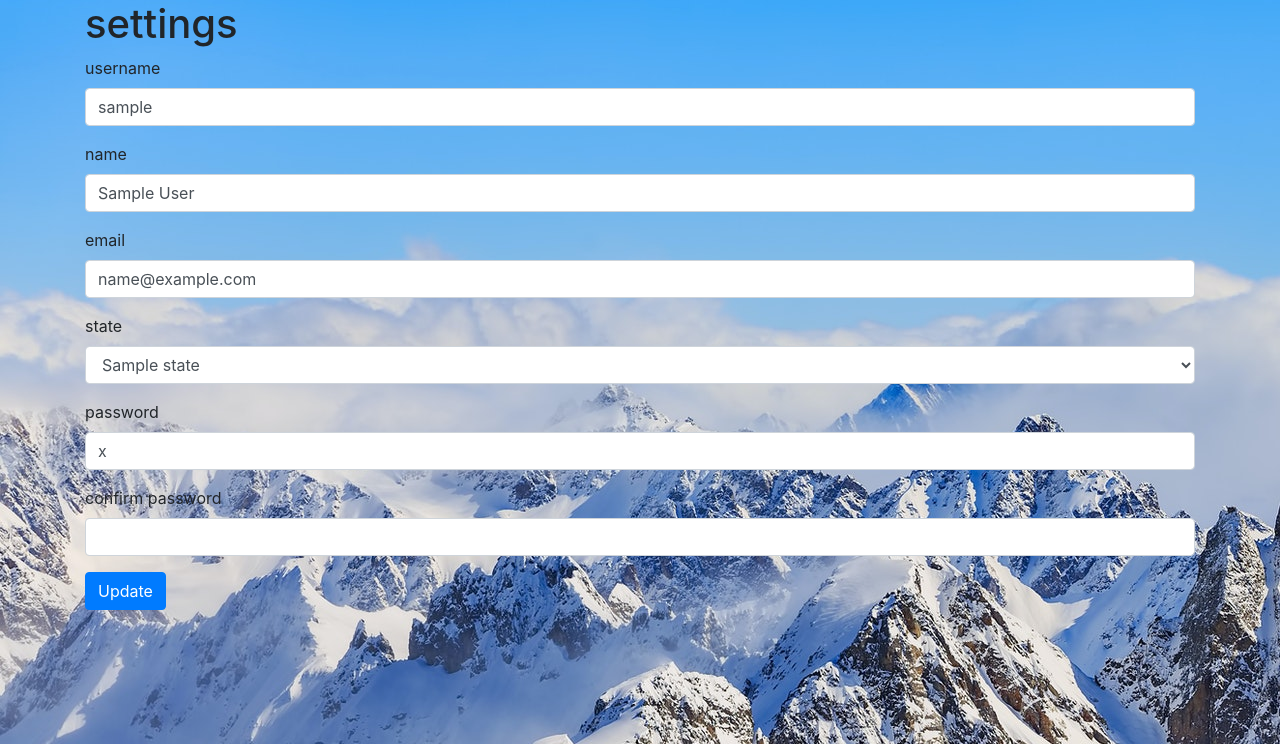
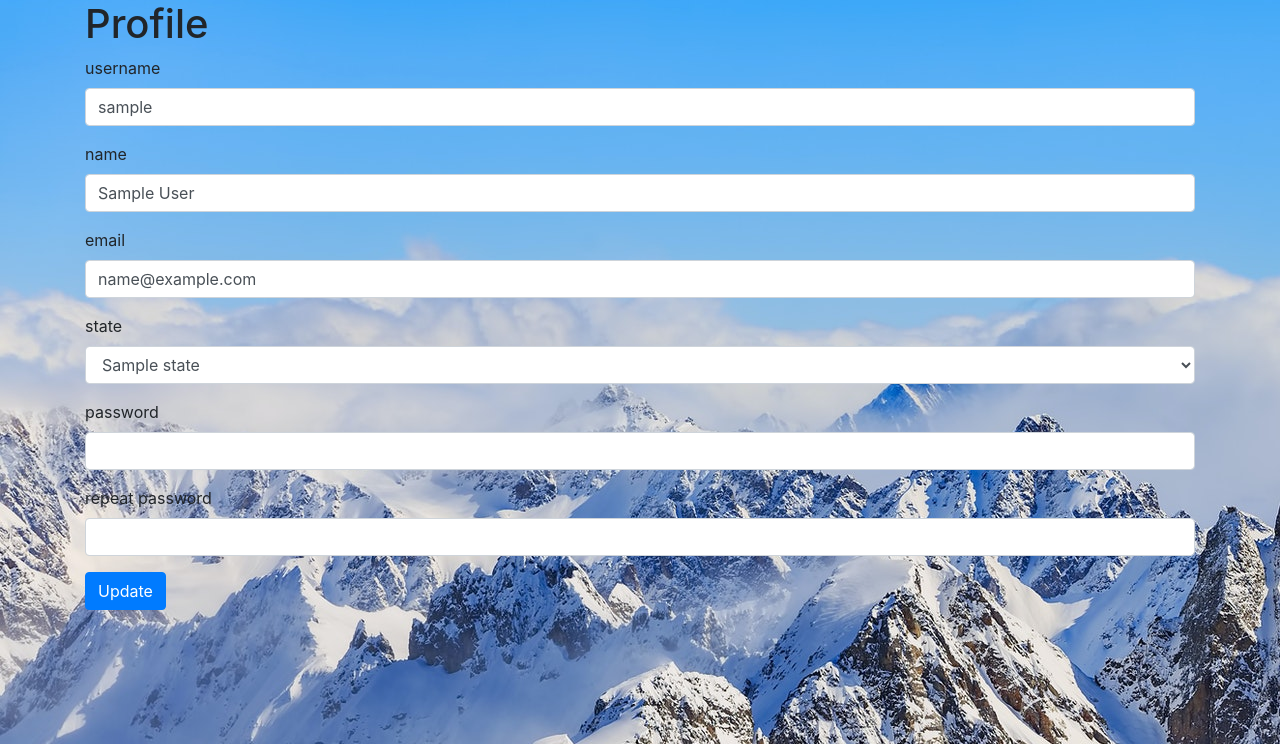
Before and after one commit to kravago/bluebird, a Flask app: page /settings/1 in a window 1280 px wide. Shown: the part 56-800 px from the top of the page. Run offline with Flask 2, Linux system fonts and the light colour scheme; tables that the repository leaves empty hold one stand-in row (values such as "Sample post"); some libraries are stand-ins or nearby versions.

Commit message:
working settings page

```diff
--- a/app.py
+++ b/app.py
@@ -1,9 +1,9 @@
 from flask import Flask, render_template, request, flash, redirect, session
 from models import User, db, connect_db, User, Favorite, Resort, Search, State
 from forms import LoginForm, RegisterForm, StateSearchForm, UpdateUserForm
+from flask_bcrypt import Bcrypt
 from secret import API_KEY, SECRET_KEY
 import requests
-from flask_bcrypt import Bcrypt
 
 
 app = Flask(__name__)
@@ -14,6 +14,9 @@ app.config['SECRET_KEY'] = SECRET_KEY
 app.config['SQLALCHEMY_DATABASE_URI'] = 'postgresql:///bluebird_dev'
 app.config['SQLALCHEMY_TRACK_MODIFICATIONS'] = False
 app.config['SQLALCHEMY_ECHO'] = True
+
+# bcrypt
+bcrypt = Bcrypt()
 
 # init db connection
 connect_db(app)
@@ -162,30 +165,18 @@ def show_settings(user_id):
 
     u = User.query.get_or_404(user_id)
     form = UpdateUserForm(obj=u)
-    # form.password.data = None
     form.state.choices = [(s.name, s.name) for s in State.query.all()]
 
-    if form.validate_on_submit():
+    if request.method == 'POST' and form.validate_on_submit():
+        u.username = form.username.data
+        u.name = form.name.data
+        u.email = form.email.data
+        u.state = form.state.data
+        u.password = bcrypt.generate_password_hash(form.password.data)
 
-        print("*" * 200)
-        print(form.password.data == form.confirm_password.data)
-        print(form.password.data)
-        print(form.confirm_password.data)
+        db.session.commit()
+        flash('user profile updated', 'alert-success')
+        return redirect(f'/settings/{user_id}')
 
-        if form.password.data == form.confirm_password.data:
-            # if passwords on form match, update the user form
-
-            u = User.register(form)
-            u.username = form.username.data
-            u.name = form.name.data
-            u.email = form.email.data
-            u.state = form.state.data
-            u.password = form.password.data
-            db.session.commit()
-            return redirect(f'/settings/{user_id}')
-
-        else:
-            flash("Passwords do not match", "alert-danger")
-            return redirect(f'/settings/{user_id}')
 
     return render_template('settings.html', form=form)
--- a/forms.py
+++ b/forms.py
@@ -1,7 +1,7 @@
 from unicodedata import name
 from flask_wtf import FlaskForm
-from wtforms import StringField, PasswordField, EmailField, SelectField
-from wtforms.validators import InputRequired, Email
+from wtforms import StringField, PasswordField, EmailField, SelectField, PasswordField
+from wtforms.validators import InputRequired, Email, Length, EqualTo
 
 
 class RegisterForm(FlaskForm):
@@ -26,5 +26,5 @@ class UpdateUserForm(FlaskForm):
     name = StringField("name", validators=[InputRequired()])
     email = StringField("email", validators=[InputRequired(), Email()])
     state = SelectField("state", validators=[InputRequired()])
-    password = StringField("password", validators=[InputRequired()])
-    confirm_password = StringField("confirm password", validators=[InputRequired()])
+    password = PasswordField("password", validators=[InputRequired(), EqualTo('confirm', 'passwords must match')])
+    confirm = PasswordField("repeat password")
--- a/templates/settings.html
+++ b/templates/settings.html
@@ -1,7 +1,7 @@
 {% extends 'base.html' %}
 
 {% block content %}
-<h1>settings</h1>
+<h1>Profile</h1>
 
 <form method="POST">
 
```
